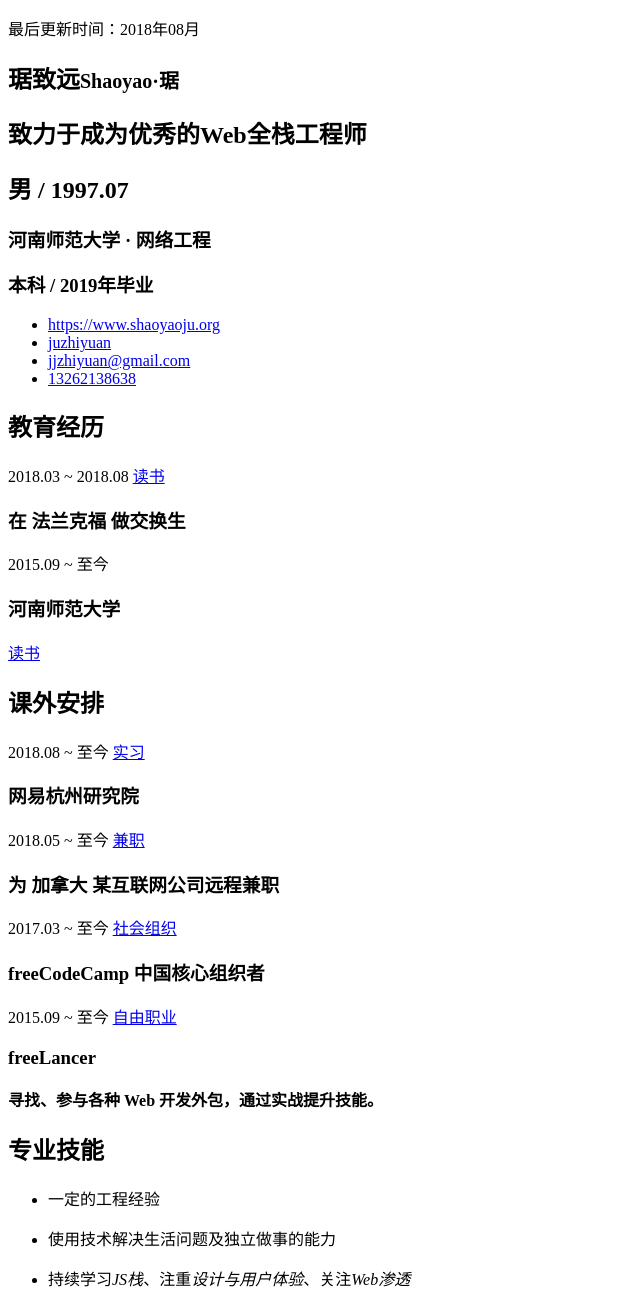
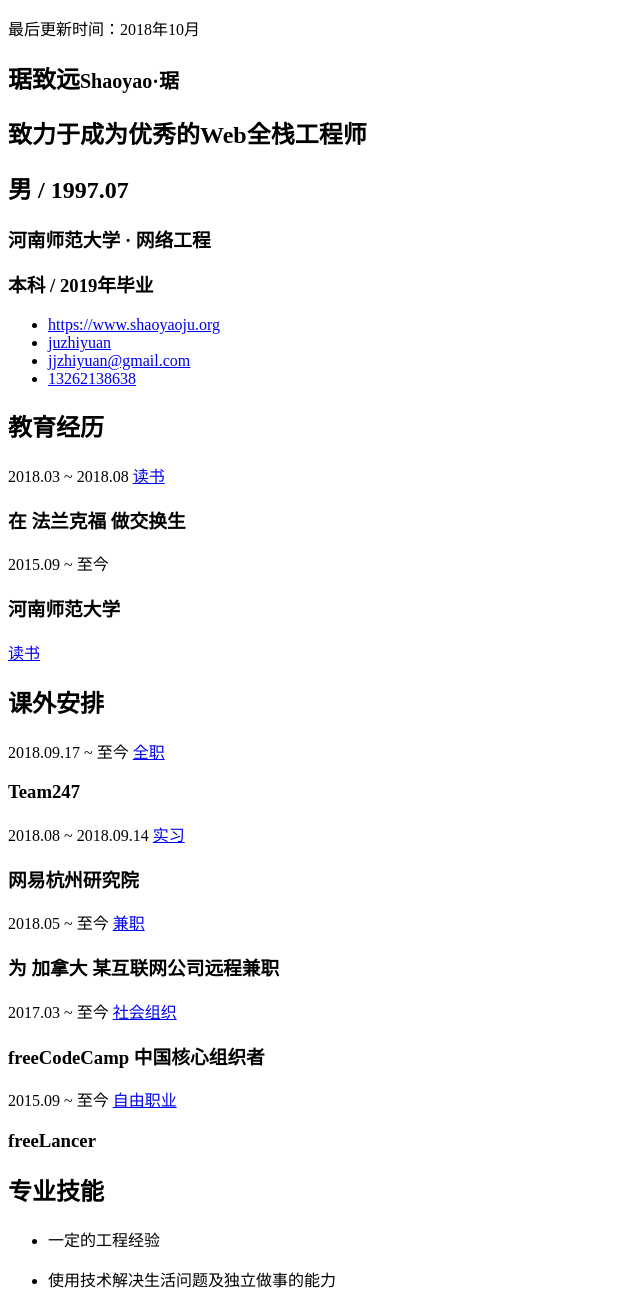
Before and after one commit to juzhiyuan/resume, a plain HTML site: page src/index.html in a window 1280 px wide. Shown: the top 1300 px of the page, without its empty margins (0-640 px from the left). Drawn offline with Linux system fonts and the light colour scheme.

Commit message:
update Team247

```diff
--- a/src/index.html
+++ b/src/index.html
@@ -10,7 +10,7 @@
 
 <body class="print">
     <!--[if IE]><p class="kill-ie">微软都放弃了IE，为什么你却还不放弃？</p><![endif]-->
-    <p class="last-modified">最后更新时间：2018年08月</p>
+    <p class="last-modified">最后更新时间：2018年10月</p>
     <div class="content">
         <header class="content-hd">
             <section class="title">
@@ -70,7 +70,14 @@
                     <div class="section-bd">
                       <div class="item">
                           <header class="item-hd">
-                              <span class="item-time">2018.08 ~ 至今</span>
+                              <span class="item-time">2018.09.17 ~ 至今</span>
+                              <a class="btn item-more" href="#" target="_blank">全职</a>
+                              <h3 class="item-name">Team247</h3>
+                          </header>
+                      </div>
+                      <div class="item">
+                          <header class="item-hd">
+                              <span class="item-time">2018.08 ~ 2018.09.14</span>
                               <a class="btn item-more" href="#" target="_blank">实习</a>
                               <h3 class="item-name">网易杭州研究院</h3>
                           </header>
@@ -95,11 +102,6 @@
                                 <a class="btn item-more" href="#" target="_blank">自由职业</a>
                                 <h3 class="item-name">freeLancer</h3>
                             </header>
-                            <div class="item-bd">
-                                <p class="section-content">
-                                    <strong>寻找、参与各种 Web 开发外包，通过实战提升技能。</strong>
-                                </p>
-                            </div>
                         </div>
                     </div>
                 </section>
```
Also changed, not shown: index.html (+1 -1 lines), resume.png (added), 1 other file.
